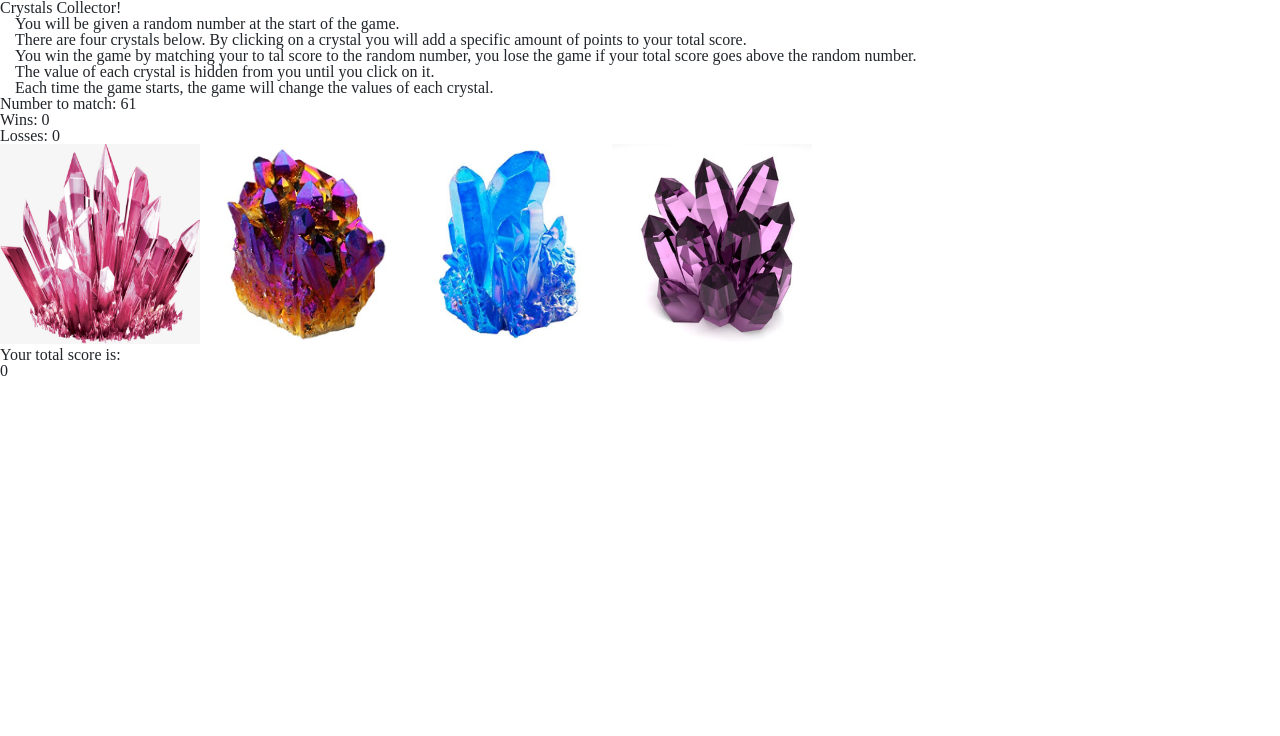
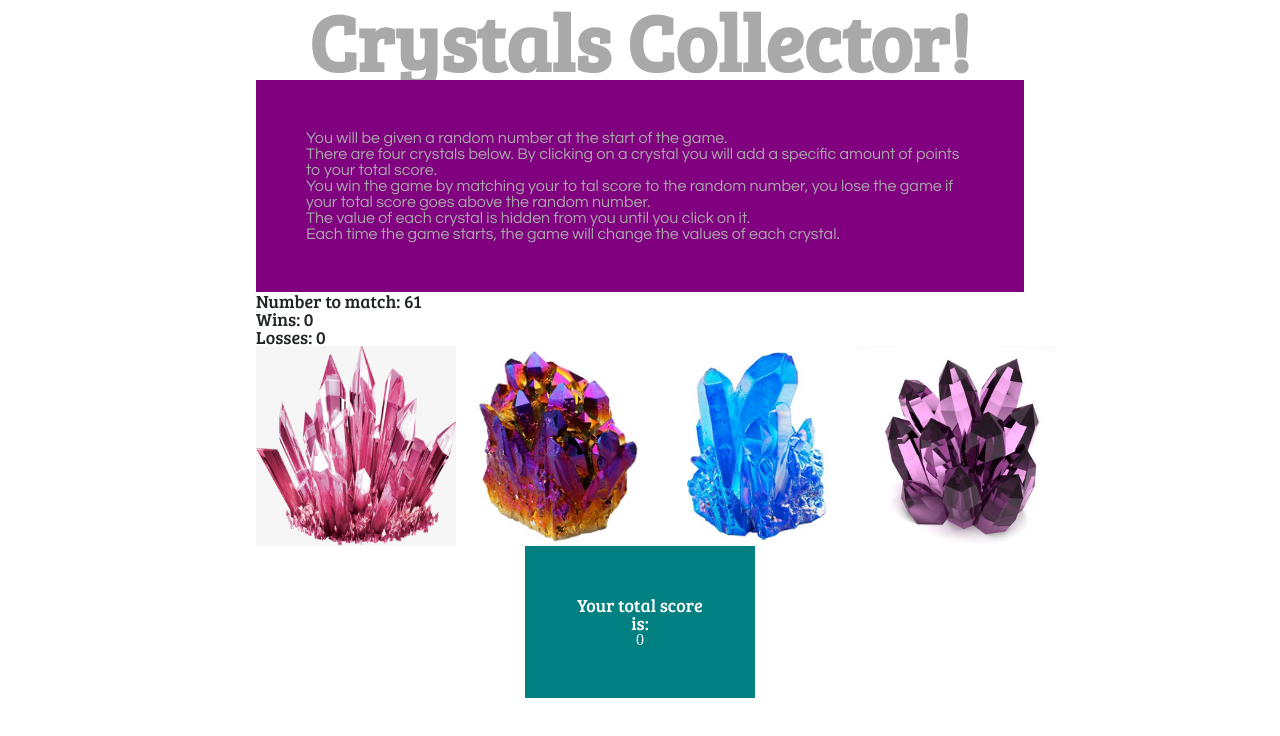
Before and after one commit to stephs1531/unit-4-game, a plain HTML site: page index.html in a window 1280 px wide. Drawn offline with nearby package versions, Linux system fonts and the light colour scheme.

Commit message:
Add files via upload
use this file. lost connection to git

```diff
--- a/assets/css/styles.css
+++ b/assets/css/styles.css
@@ -1,3 +1,22 @@
+h1 {
+    font-family: 'Bree Serif', serif;
+    font-weight: 700;
+    color: darkgray;
+    text-align: center;
+    font-size: 80px;
+}
+
+p {
+    font-family: 'Questrial', sans-serif;
+    color: darkgray;
+}
+
+h4 {
+    font-family: 'Bree Serif', serif;
+    font-weight: 500;
+    font-size: 18px;
+}
+
 img {
     height: 200px;
     width: 200px;
@@ -6,3 +25,30 @@ img {
 #winCount, #loseCount {
     display: inline-block;
 }
+
+.instructions {
+    width: 60%;
+    margin: 0 auto;
+    background-color:purple;
+    padding: 50px;
+}
+
+#gameContent {
+    margin: 0 auto;
+    width: 60%;
+}
+
+#crystalGroup {
+    display: flex;
+    justify-content: space-between;
+    margin: 0 auto;
+}
+
+#totalScoreCount{
+    background-color: teal;
+    width: 30%;
+    margin: 0 auto;
+    padding: 50px;
+    text-align: center;
+    color: #fff;
+}
```
